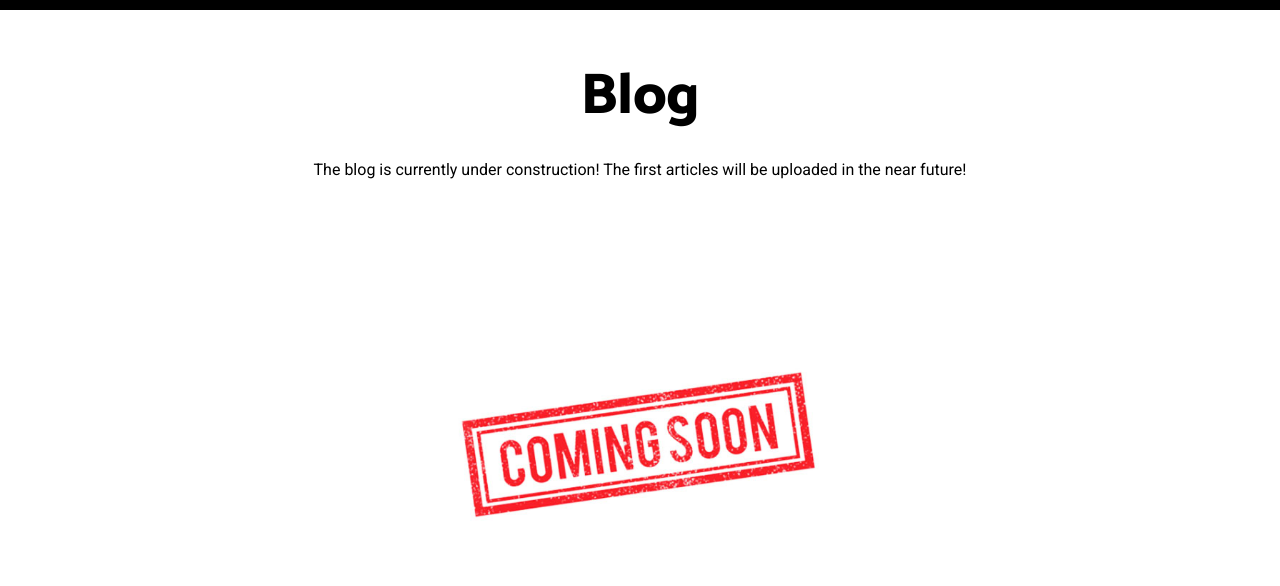
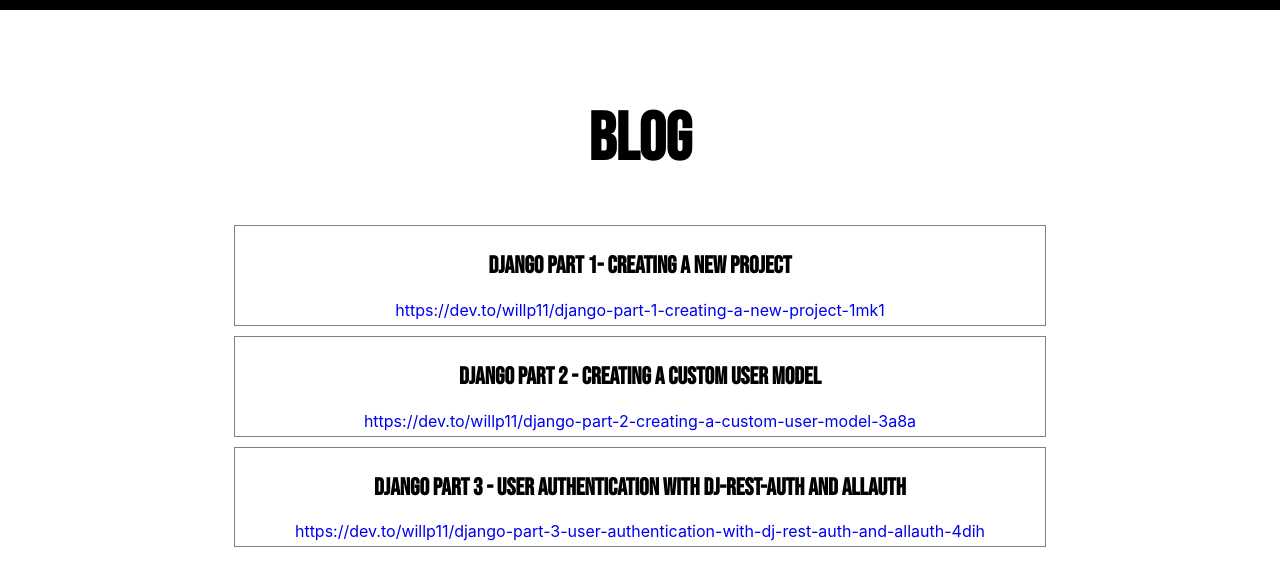
Before and after one commit to willp11/personal-website, a React (Create React App) app: page /blog in a window 1280 px wide. Shown: the top 586 px of the page. Built offline with nearby package versions, Linux system fonts and the light colour scheme.

Commit message:
added blog post links

```diff
--- a/src/Components/Blog/blog.css
+++ b/src/Components/Blog/blog.css
@@ -7,14 +7,21 @@
 }
 
 .Blog h1 {
-    font-family: 'Catamaran', sans-serif;
-    font-size: 3.6rem;
-    margin: 0;
+    font-size: 4.2rem;
+    margin-top: 50px;
 }
 
 .ComingSoon {
     width: 500px;
     height: 500px;
+}
+
+.Article {
+    padding: 5px;
+    border: 1px solid grey;
+    margin: 10px auto;
+    width: 90vw;
+    max-width: 800px;
 }
 
 
--- a/src/Components/Blog/blog.js
+++ b/src/Components/Blog/blog.js
@@ -1,12 +1,35 @@
 import './blog.css';
-import comingSoon from '../../Assets/coming-soon.jpg';
 
 const Blog = () => {
+
+    const articles = [
+        {
+            title: "Django Part 1- Creating a new project",
+            link: "https://dev.to/willp11/django-part-1-creating-a-new-project-1mk1"
+        },
+        {
+            title: "Django Part 2 - Creating a custom User model",
+            link: "https://dev.to/willp11/django-part-2-creating-a-custom-user-model-3a8a"
+        },
+        {
+            title: "Django Part 3 - User authentication with dj-rest-auth and allauth",
+            link: "https://dev.to/willp11/django-part-3-user-authentication-with-dj-rest-auth-and-allauth-4dih"
+        }
+    ]
+
+    const articles_div = articles.map((article)=>{
+        return (
+            <div className="Article">
+                <h2>{article.title}</h2>
+                <a href={article.link}>{article.link}</a>
+            </div>
+        )
+    })
+
     return (
         <div className="Blog">
             <h1>Blog</h1>
-            <p>The blog is currently under construction! The first articles will be uploaded in the near future!</p>
-            <img className="ComingSoon" src={comingSoon} alt="Coming Soon" />
+            {articles_div}
         </div>
     )
 }
--- a/src/Components/Header/header.css
+++ b/src/Components/Header/header.css
@@ -67,6 +67,7 @@
 }
 .Menu p:hover {
     font-weight: bold;
+    color: #AD51B4
 }
 
 .LandingMenuIcon {
```
